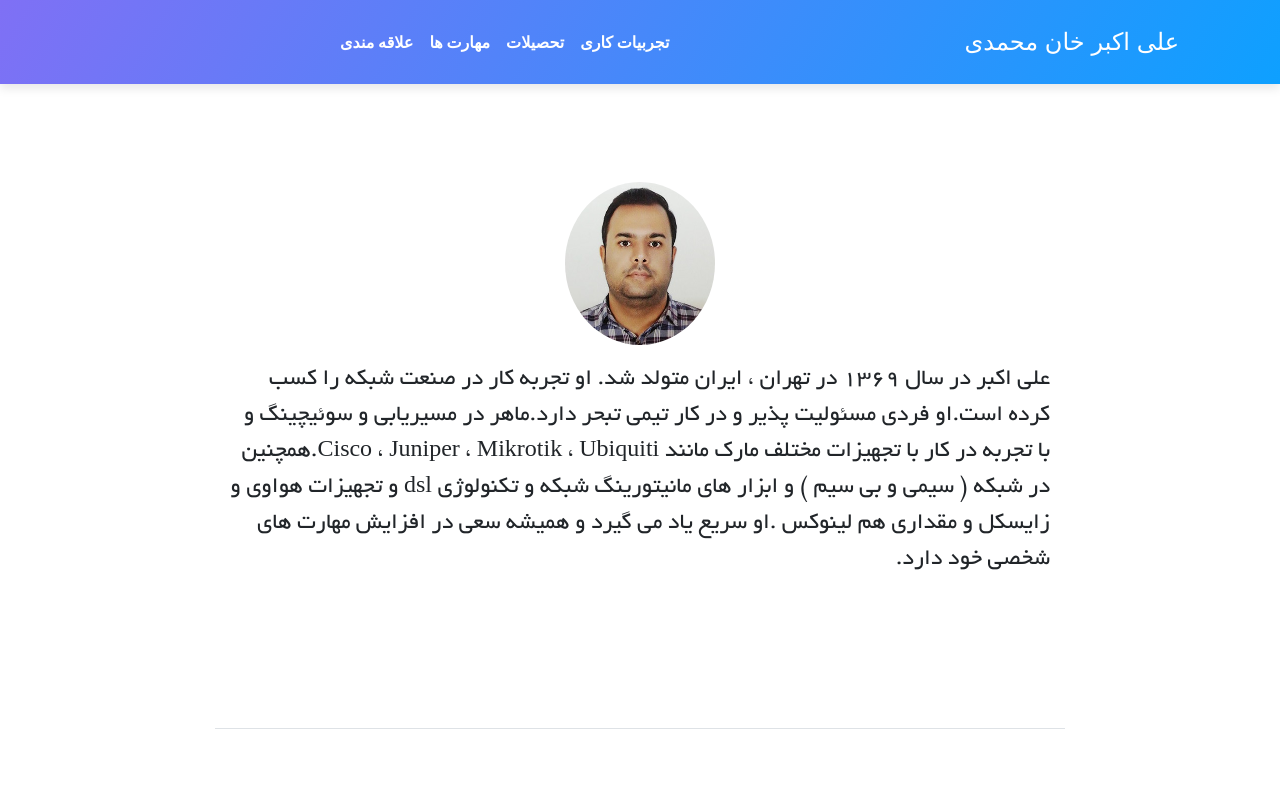
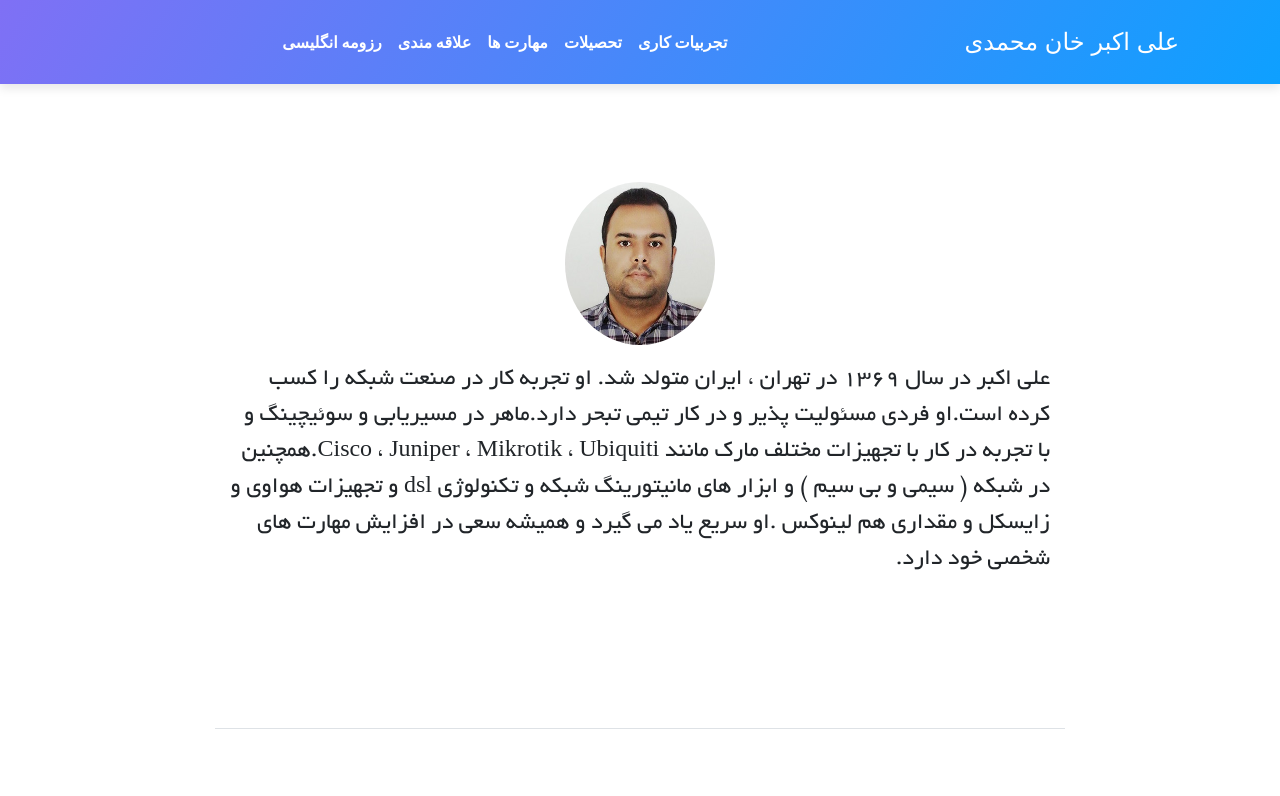
Before and after one commit to aliakbarkhanmohammadi/aliakbarkhanmohammadi-FA.github.io, a plain HTML site: page index.html in a window 1280 px wide. Shown: the top 796 px of the page. Drawn offline with nearby package versions, Linux system fonts and the light colour scheme.

Commit message:
Update index.html

```diff
--- a/index.html
+++ b/index.html
@@ -35,6 +35,9 @@ body{
                 </li>
                 <li class="nav-item item">
                     <a class="nav-link" href="#hobbies">علاقه مندی</a>
+                </li>
+		    <li class="nav-item item">
+                    <a class="nav-link" href="https://aliakbarkhanmohammadi.github.io/index.html">رزومه انگلیسی</a>
                 </li>
               </li>
             </ul>
```
